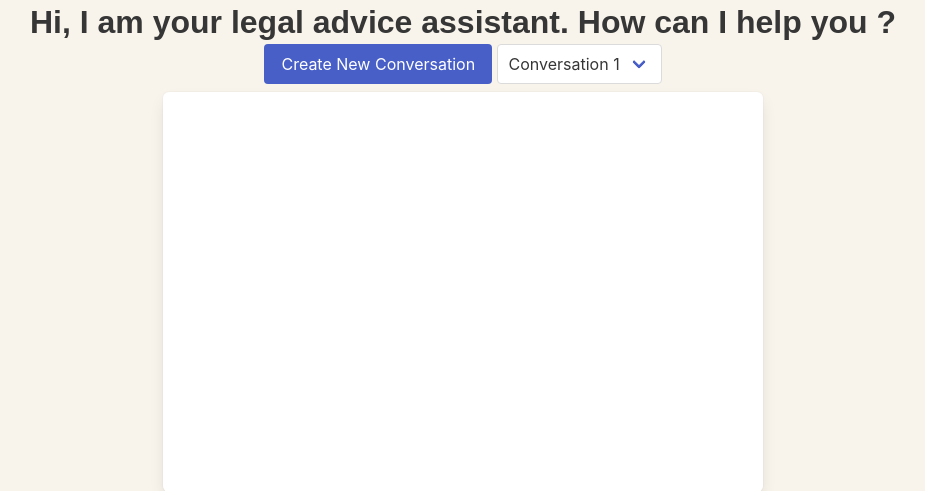
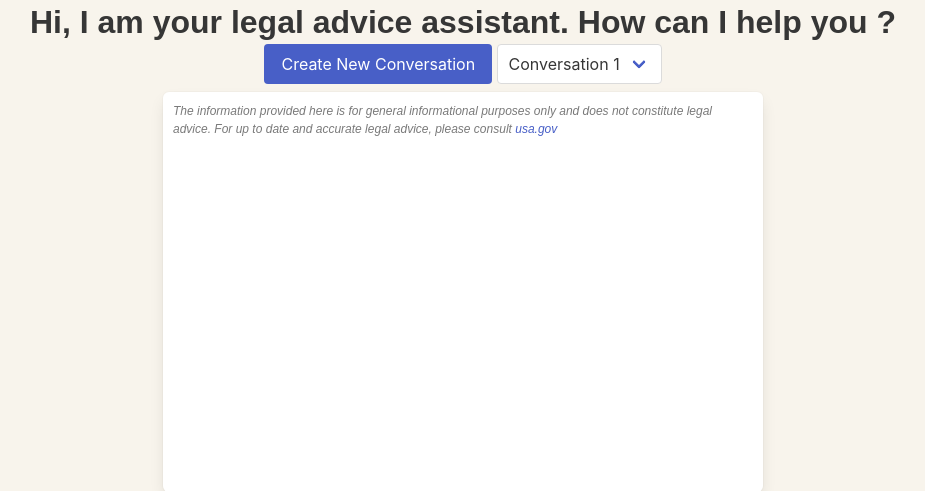
Before and after one commit to dzungpnguyen/NLP_legal_chatbot, a Flask app: page / in a window 1280 px wide. Shown: the top 491 px of the page, without its empty margins (177-1102 px from the left). Run offline with Flask 3, Linux system fonts and the light colour scheme.

Commit message:
add link to legal resources

```diff
--- a/templates/index.html
+++ b/templates/index.html
@@ -19,7 +19,12 @@
 
     </div>
 
-    <div id="chatbox" class="box mt-2"></div>
+    <div id="chatbox" class="box mt-2">
+        <p class="has-text-grey has-text-weight-light is-size-7 is-italic">
+            The information provided here is for general informational purposes only and does not constitute legal advice.
+            For up to date and accurate legal advice, please consult <a href="https://www.usa.gov/laws-and-regulations" target="_blank">usa.gov</a>
+        </p>
+    </div>
 
     <div id="input" class="columns is-vcentered">
         <div class="column">
```
